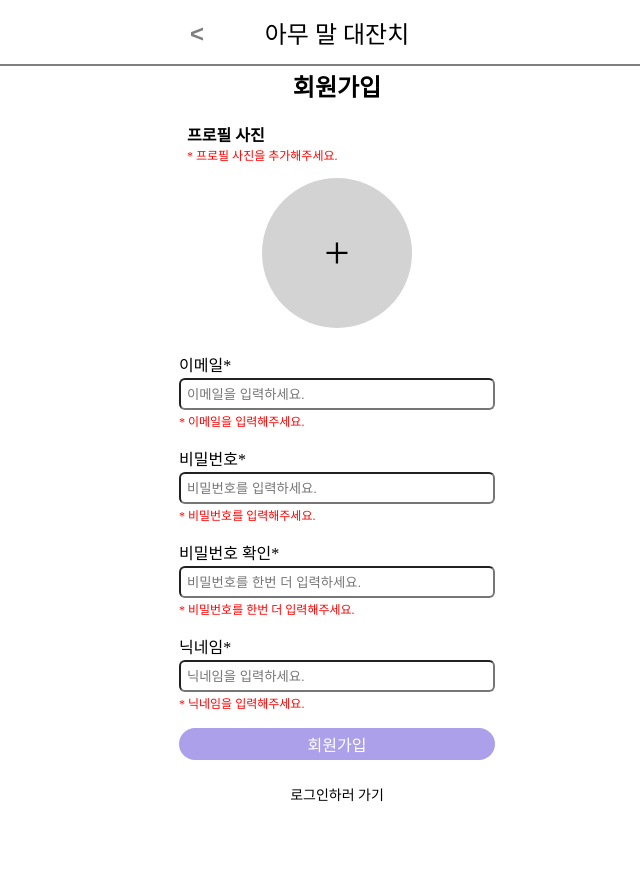
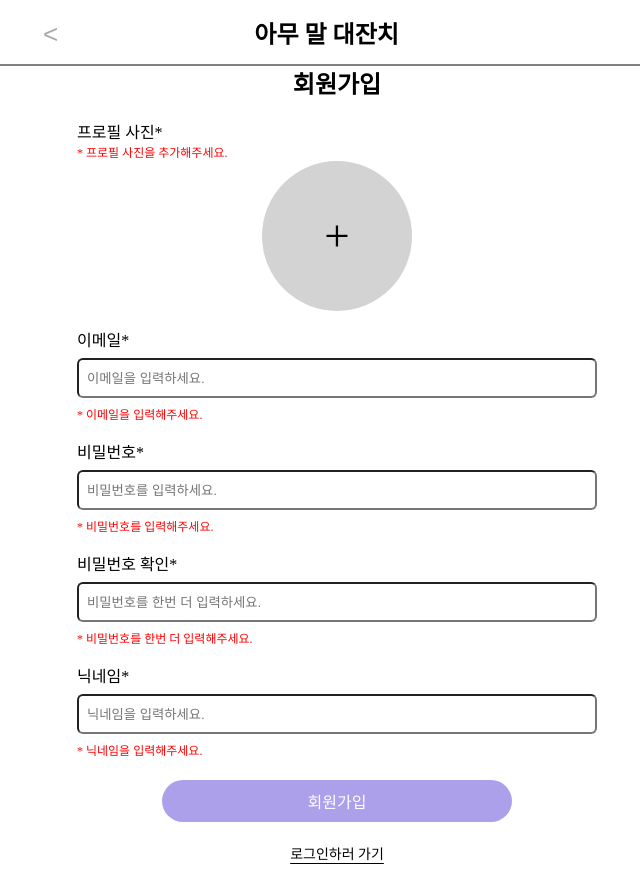
Before and after one commit to ktb-community/community-fe-vanilla, a website with bundled scripts: page public/pages/signup.html in a window 1280 px wide. Shown: the whole page, without its empty margins (303-943 px from the left). Before the commit the page ends 804 px from the top, so only its background shows below. Built offline with nearby package versions, Linux system fonts and the light colour scheme.

Commit message:
feat: 레이아웃 수정

```diff
--- a/public/components/header.js
+++ b/public/components/header.js
@@ -1,20 +1,181 @@
 class Header extends HTMLElement {
   constructor() {
     super();
-    this.state = {}
+
+    // Shadow DOM 생성
+    this.attachShadow({ mode: 'open' });
+
+    // 헤더 구조 정의
+    this.shadowRoot.innerHTML = `
+      <style>
+        .header {
+          width: 100%;
+          height: 8vh;
+          border-bottom: 2px solid gray;
+          position: relative;
+        }
+
+        .header-item-container {
+          display: flex;
+          justify-content: space-between;
+          align-items: center;
+          width: 600px;
+          height: 100%;
+          margin: auto;
+        }
+
+        .back-button {
+          border: none;
+          background: none;
+          font-size: 26px;
+          margin-top: 5px;
+          cursor: pointer;
+          color: darkgray;
+        }
+
+        .back-button,
+        .avatar-dropdown-container {
+          visibility: hidden; /* 기본적으로 숨김 */
+        }
+
+        .text {
+          font-size: 24px;
+          font-weight: bold;
+        }
+
+        .visible {
+          visibility: visible; /* 보이는 요소 */
+        }
+
+        .avatar-dropdown-container {
+          position: relative;
+          display: inline-block;
+        }
+
+        .avatar-dropdown-button {
+          border: none;
+          border-radius: 50%;
+          width: 48px;
+          height: 48px;
+          display: flex;
+          align-items: center;
+          justify-content: center;
+          cursor: pointer;
+        }
+
+        .avatar-dropdown-menu {
+          display: none;
+          position: absolute;
+          top: 47px;
+          left: 0;
+          background: lightgray;
+          border 1px solid #ccc;
+          border-radius: 5px;
+          box-shadow: 0 2px 10px rgba(0, 0, 0, 0.1);
+          z-index: 1000;
+          min-width: 150px;
+        }
+
+        .avatar-dropdown-menu button {
+          display: block;
+          padding: 10px 15px;
+          text-decoration: none;
+          border: none;
+          background: none;
+          width: 100%;
+          color: #333;
+          font-size: 14px;
+          cursor: pointer;
+        }
+
+        .avatar-dropdown-menu button:hover {
+          background: #f4f4f4;
+        }
+
+        .avatar-dropdown-container:hover .avatar-dropdown-menu,
+        .avatar-container-focus-within .avatar-dropdown-menu {
+          display: block;
+        }
+
+      </style>
+
+      <header class="header">
+        <div class="header-item-container">
+          <button class="back-button"><</button>
+          <span class="text"></span>
+          <div class="avatar-dropdown avatar-dropdown-container">
+            <button class="avatar-dropdown-button">
+            </button>
+            <div class="avatar-dropdown-menu">
+              <button id="edit-user-info-btn">회원정보수정</button>
+              <button id="edit-user-pw-btn">비밀번호수정</button>
+              <button id="logout-btn">로그아웃</button>
+            </div>
+          </div>
+        </div>
+      </header>
+    `;
   }
 
-  static get observedAttributes(name, oldValue, newValue) {
+  // 컴포넌트가 DOM에 추가될 때 호출
+  connectedCallback() {
+    this.updateVisibility();
 
+    const backBtnElement = this.shadowRoot.querySelector('.back-button');
+    const editUserInfoBtnElement = this.shadowRoot.getElementById('edit-user-info-btn');
+    const editUserPasswordBtnElement = this.shadowRoot.getElementById('edit-user-pw-btn');
+    const logoutBtnElement = this.shadowRoot.getElementById('logout-btn');
+
+    backBtnElement.addEventListener('click', e => {
+      e.preventDefault();
+      window.history.back();
+    });
+
+    editUserInfoBtnElement.addEventListener('click', e => {
+      e.preventDefault();
+      window.location.href = '/userModify';
+    });
+
+    editUserPasswordBtnElement.addEventListener('click', e => {
+      e.preventDefault();
+      window.location.href = '/passwordModify';
+    });
+
+    logoutBtnElement.addEventListener('click', e => {
+      localStorage.removeItem('user');
+      window.location.href = '/login';
+    });
   }
 
-  render() {
-    this.innerHTML = this.template(this.state);
+  // 속성 변경 감지
+  static get observedAttributes() {
+    return ['show-back', 'show-avatar', 'text'];
   }
 
-  template(state) {
+  // 속성 변경 시 처리
+  attributeChangedCallback(name, oldValue, newValue) {
+    this.updateVisibility();
+  }
 
+  // 속성에 따라 요소 가시성 업데이트
+  updateVisibility() {
+    const showBack = this.getAttribute('show-back') === 'true';
+    const showAvatar = this.getAttribute('show-avatar') === 'true';
+    const text = this.getAttribute('text') || '';
+
+    // 요소 선택
+    const backButton = this.shadowRoot.querySelector('.back-button');
+    const avatarDropdown = this.shadowRoot.querySelector('.avatar-dropdown');
+    const textElement = this.shadowRoot.querySelector('.text');
+
+    // 가시성 설정
+    backButton.classList.toggle('visible', showBack);
+    avatarDropdown.classList.toggle('visible', showAvatar);
+
+    // 텍스트 설정
+    textElement.textContent = text;
   }
 }
 
-window.customElements.define('custom-header', Header);
+// Web Component 등록
+customElements.define('custom-header', Header);
--- a/public/css/common.css
+++ b/public/css/common.css
@@ -2,50 +2,22 @@
     margin: 0;
     padding: 0;
     width: 100%;
-    height: 100vh;
 }
 
-#header {
+#main {
+    width: 100%;
+    height: 100vh;
     display: flex;
-    justify-content: center;
+    flex-direction: column;
+    justify-content: start;
     align-items: center;
-    width: 100%;
-    height: 5%;
-    border-bottom: 2px solid gray;
-    font-size: 24px;
-    padding: 12px 0;
-    position: relative;
-}
-
-#header > p {
-    position: absolute;
-}
-
-#header > .prev-btn {
-    background-color: white;
-    border: none;
-    font-weight: bold;
-    font-size: 24px;
-    color: gray;
-    margin-right: 280px;
-    margin-top: 4px;
-    cursor: pointer;
 }
 
 .input {
-    width: 300px;
-    height: 24px;
-    padding: 2px 6px;
     border-radius: 6px;
-}
-
-#article {
-    width: 100%;
-    height: 90%;
-    display: flex;
-    flex-direction: column;
-    justify-content: center;
-    align-items: center;
+    width: 500px;
+    height: 36px;
+    padding: 0 8px;
 }
 
 #file-upload {
@@ -90,9 +62,11 @@
 }
 
 .link {
-    text-decoration: none;
+    text-underline-offset: 4px;
+    text-underline-color: lightgray;
     color: black;
     font-size: 14px;
+    padding: 16px 0;
 }
 
 .helper-text {
--- a/public/css/index.css
+++ b/public/css/index.css
@@ -1,8 +1,6 @@
-#article > div {
+#main > div {
     width: 600px;
     min-width: 600px;
-    margin-top: 17%;
-    height: 100vh;
     padding: 32px 0;
 }
 
--- a/public/css/signup.css
+++ b/public/css/signup.css
@@ -1,18 +1,21 @@
-#signup-header-section {
+#signup-main {
     display: flex;
     flex-direction: column;
     justify-content: center;
-    align-items: start;
-    width: 300px;
-    gap: 14px;
+    max-width: 600px;
+    min-width: 600px;
+    height: 90vh;
+    margin: 36px auto;
 }
 
-#signup-header-section > .file-label {
+#signup-page-header {
     margin: auto;
 }
 
-#signup-header > span:first-child {
-    font-weight: bold;
+
+#signup-header div {
+    width: 520px;
+    text-align: start;
 }
 
 #signup-section {
@@ -27,7 +30,7 @@
     justify-content: center;
     align-items: center;
     gap: 16px;
-    margin: 24px 0;
+    margin: 16px 0 0 0;
 }
 
 #signup-form > label {
@@ -36,7 +39,10 @@
     gap: 2px;
 }
 
-#signup-form > input[type='submit'] {
-    width: 100%;
-    height: 32px;
+#signup-form input {
+    margin: 5px 0;
 }
+
+#signup-btn {
+    margin-top: 120px;
+}
--- a/public/pages/signup.html
+++ b/public/pages/signup.html
@@ -10,34 +10,34 @@
     <link rel="stylesheet" href="../css/common.css" />
 
     <!-- SCRIPT -->
+    <script src="../components/header.js"></script>
     <script defer type="module" src="../scripts/signup/loadSignupPage.js"></script>
     <script defer type="module" src="../scripts/signup/signup.js"></script>
   </head>
 
   <body id="body">
-    <header id="header">
-      <input id="prev-btn" type="button" class="prev-btn" value="&lt;" />
-      <p>아무 말 대잔치</p>
-    </header>
+    <custom-header text="아무 말 대잔치" show-back="true" show-avatar="false"></custom-header>
 
-    <article id="article">
-      <header>
+    <main id="signup-main">
+      <header id="signup-page-header">
         <h2>회원가입</h2>
       </header>
-      <section id="signup-header-section">
+
+      <section id="signup-section">
         <header id="signup-header">
-          <span>프로필 사진</span><br />
-          <span id="helper-text-profile-img" class="helper-text"></span>
+          <div>
+            <span>프로필 사진*</span><br />
+            <span id="helper-text-profile-img" class="helper-text"></span>
+          </div>
         </header>
         <label id="profile-img-avatar" class="file-label" for="file-upload">
           <input id="file-upload" type="file" accept=".jpg" />
           <p>+</p>
         </label>
-      </section>
-      <section id="signup-section">
+
         <form id="signup-form">
-          <label for="email"
-            >이메일*
+          <label for="email">
+            이메일*
             <input id="email" class="input" type="text" autocomplete="email" placeholder="이메일을 입력하세요." />
             <span id="helper-text-email" class="helper-text"></span>
           </label>
@@ -66,6 +66,6 @@
         </form>
         <a class="link" href="/login">로그인하러 가기</a>
       </section>
-    </article>
+    </main>
   </body>
 </html>
--- a/public/scripts/signup/loadSignupPage.js
+++ b/public/scripts/signup/loadSignupPage.js
@@ -7,7 +7,6 @@ import {
 } from '../../utils/const.js';
 import { includeSpacing, isValidEmail, isValidNickname, isValidPassword } from '../../utils/utils.js';
 
-const prevBtnElement = document.getElementById('prev-btn');
 const profileImgInputElement = document.getElementById('file-upload');
 const profileImgAvatarElement = document.getElementById('profile-img-avatar');
 const emailInputElement = document.getElementById('email');
@@ -41,11 +40,6 @@ document.addEventListener('DOMContentLoaded', e => {
   signupBtnElement.classList.remove('isAllowed');
   signupBtnElement.classList.add('isNotAllowed');
   signupBtnElement.disabled = true;
-});
-
-prevBtnElement.addEventListener('click', e => {
-  e.preventDefault();
-  window.history.back();
 });
 
 profileImgInputElement.addEventListener('change', e => {
```
Also changed, not shown: public/css/login.css (+10 -9 lines), public/pages/index.html (+4 -5 lines), public/pages/login.html (+4 -5 lines).
